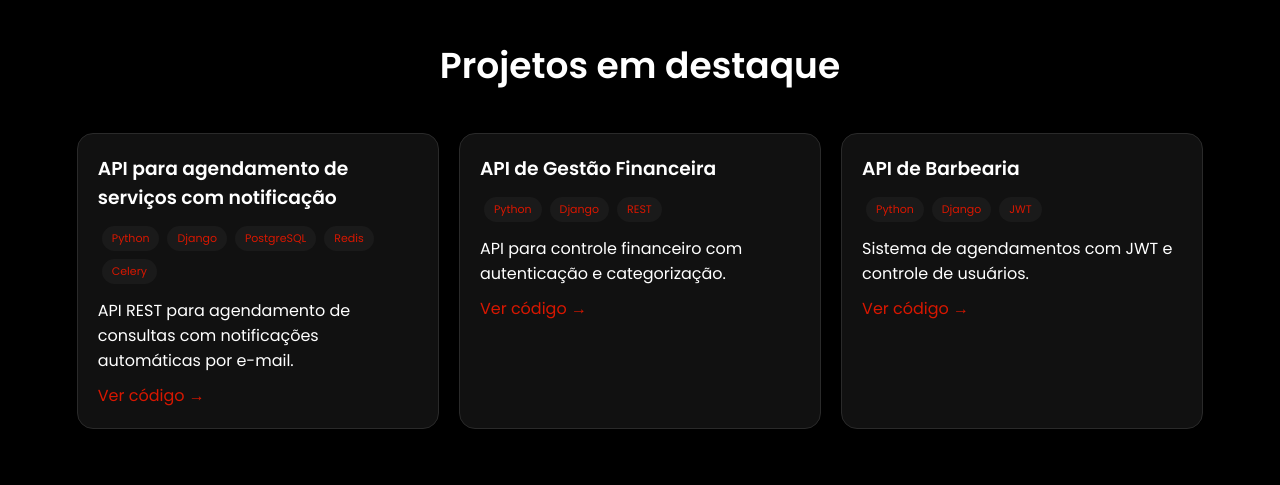
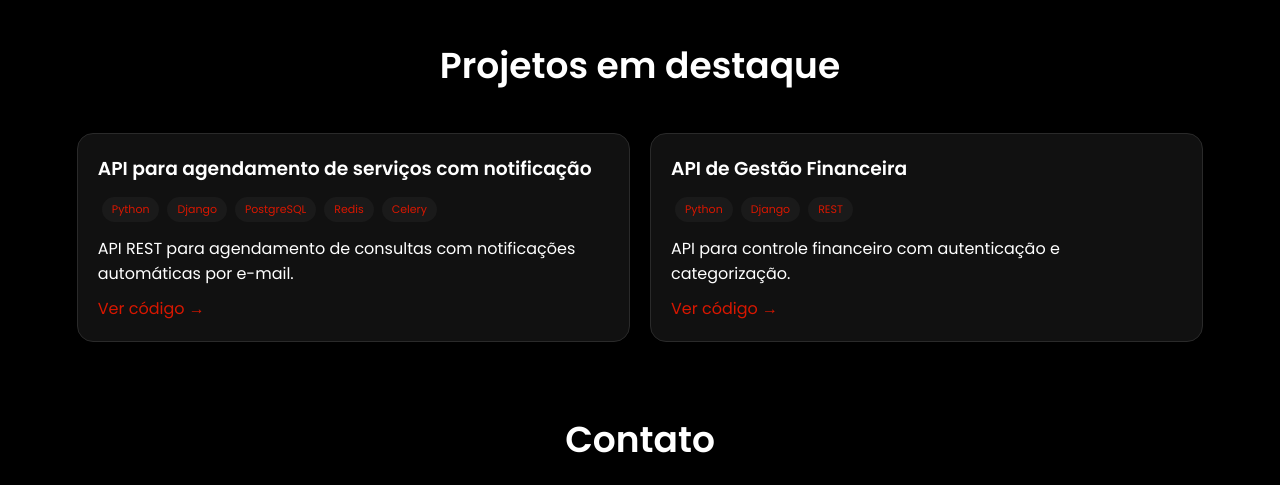
Before and after one commit to Arthur-tanaka/Arthurtanaka, a plain HTML site: page index.html in a window 1280 px wide. Shown: the part 1057-1542 px from the top of the page. Drawn offline with nearby package versions, Linux system fonts and the light colour scheme.

Commit message:
feat: arruma projetos

```diff
--- a/index.html
+++ b/index.html
@@ -138,12 +138,6 @@ const projetos = [
         stack: ["Python", "Django", "REST"],
         link: "https://github.com/Arthur-tanaka/API_DE_GESTAO_FINANCEIRA"
     },
-    {
-        nome: "API de Barbearia",
-        descricao: "Sistema de agendamentos com JWT e controle de usuários.",
-        stack: ["Python", "Django", "JWT"],
-        link: "https://github.com/Arthur-tanaka/Barbearia-API"
-    },
 ];
 
 const container = document.getElementById("projetos-container");
```
Also changed, not shown: 1 other file.
